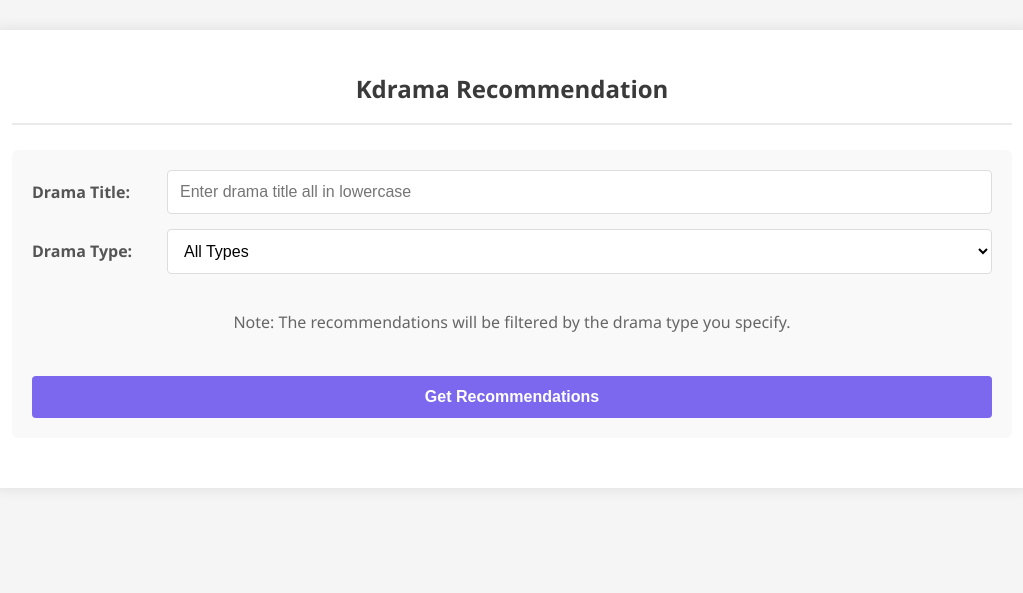
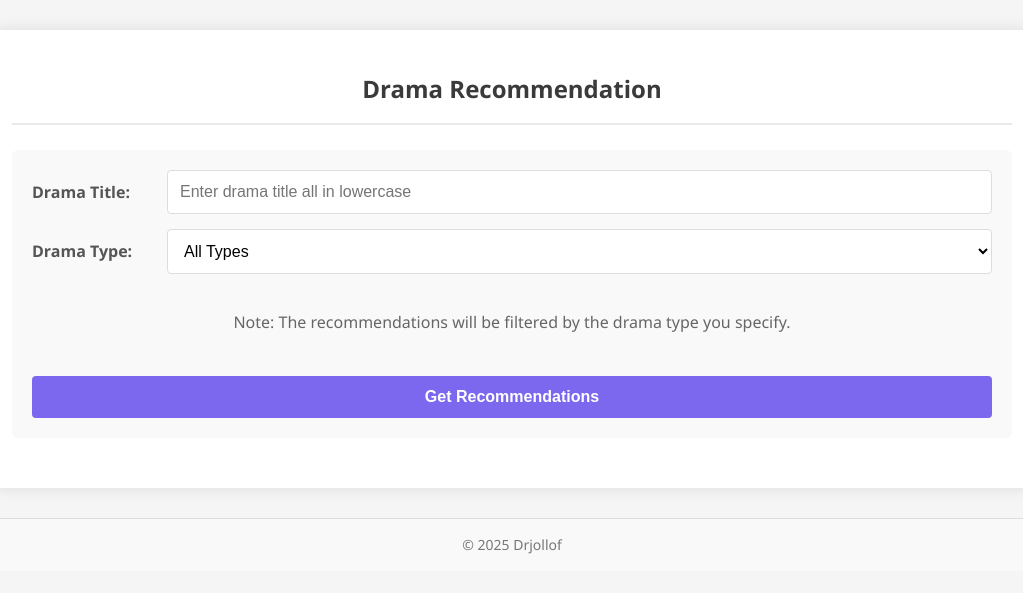
Before and after one commit to drjollof/drama-recommender, a Flask app: page / in a window 1280 px wide. Shown: the top 593 px of the page, without its empty margins (128-1151 px from the left). Run offline with Flask 3, Linux system fonts and the light colour scheme; parts of the project's set-up code (start-up, migrations or seed data) failed here and were passed over.

Commit message:
added requirements.txt

```diff
--- a/app.py
+++ b/app.py
@@ -82,4 +82,4 @@ def index():
     return render_template('index.html', recommendation=recommendation)
 
 if __name__ == '__main__':
-    app.run(debug=True)
+    app.run()
--- a/templates/index.html
+++ b/templates/index.html
@@ -106,6 +106,12 @@
             box-shadow: 0 0 10px rgba(0, 0, 0, 0.05);
         }
 
+        .container-footer {
+             width: 80%;
+             max-width: 1000px;
+             margin: 0 auto;
+}
+
         .result-table th {
             background-color: #7b68ee;
             color: white;
@@ -135,8 +141,22 @@
             padding: 20px;
         }
 
+        footer {
+            text-align: center;
+            margin: 30px auto 0;
+            padding: 15px;
+            width: 80%;
+            max-width: 1000px;
+            background-color: #f9f9f9;
+            font-size: 14px;
+            color: #777;
+            border-top: 1px solid #ddd;
+        }
+
         @media (max-width: 768px) {
-            .container {
+
+
+            .container , footer {
                 width: 95%;
                 padding: 15px;
             }
@@ -159,7 +179,7 @@
 </head>
 <body>
     <div class="container">
-        <h2>Kdrama Recommendation</h2>
+        <h2>Drama Recommendation</h2>
 
         <div class="form-container">
             <form method="post">
@@ -188,5 +208,12 @@
         <div>{{ recommendation | safe }}</div>
         {% endif %}
     </div>
+    <footer>
+        &copy; <span id="year"></span> Drjollof
+    </footer>
+    <script>
+        // Set the current year dynamically
+        document.getElementById("year").textContent = new Date().getFullYear();
+    </script>
 </body>
 </html>
```
Also changed, not shown: requirements.txt (added, +19 -0 lines).
